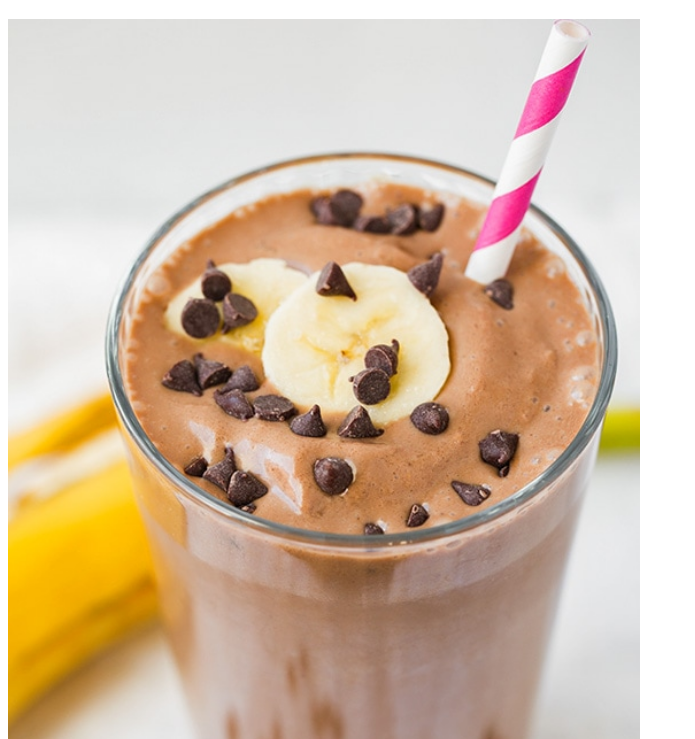
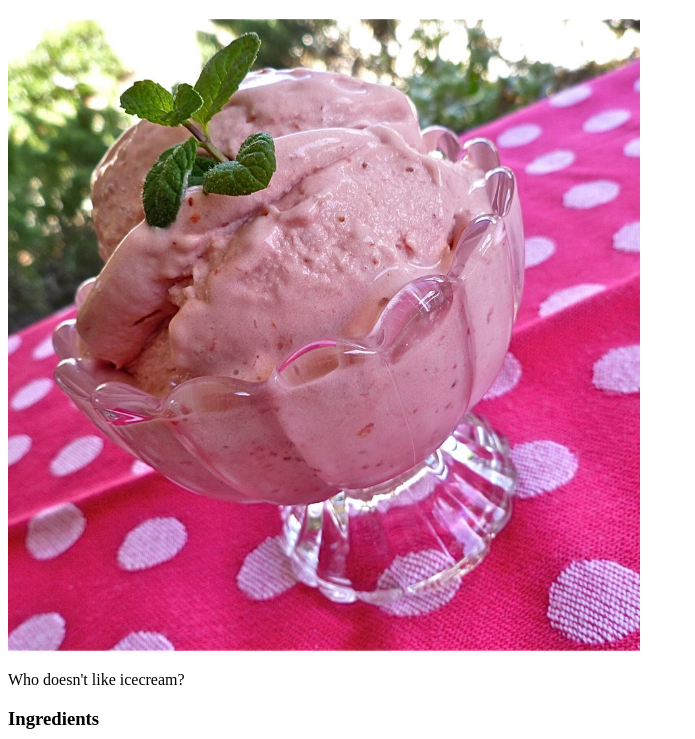
Before and after one commit to demii21/odin-recipes, a plain HTML site: page recipes/strawberryicecream.html in a window 1280 px wide. Shown: the part 61-800 px from the top of the page, without its empty margins (0-695 px from the left). Drawn offline with Linux system fonts and the light colour scheme.

Commit message:
image changed

```diff
--- a/recipes/strawberryicecream.html
+++ b/recipes/strawberryicecream.html
@@ -8,7 +8,7 @@
 
 <body>
     <h1>Strawberry Icecream</h1>
-    <img src="../images/chocoshake.jpg" alt="Strawberry Icecream" width="50%">
+    <img src="../images/strawberryicecream.jpg" alt="Strawberry Icecream" width="50%">
 
     <p>Who doesn't like icecream? </p>
 
```
